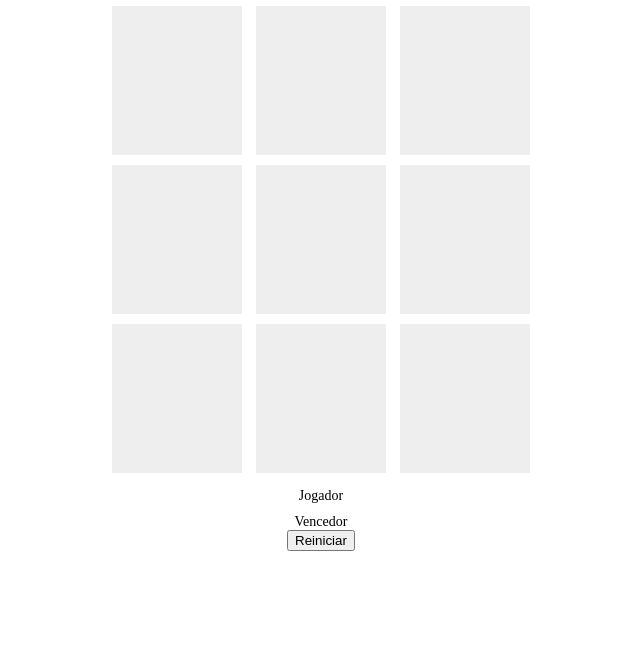
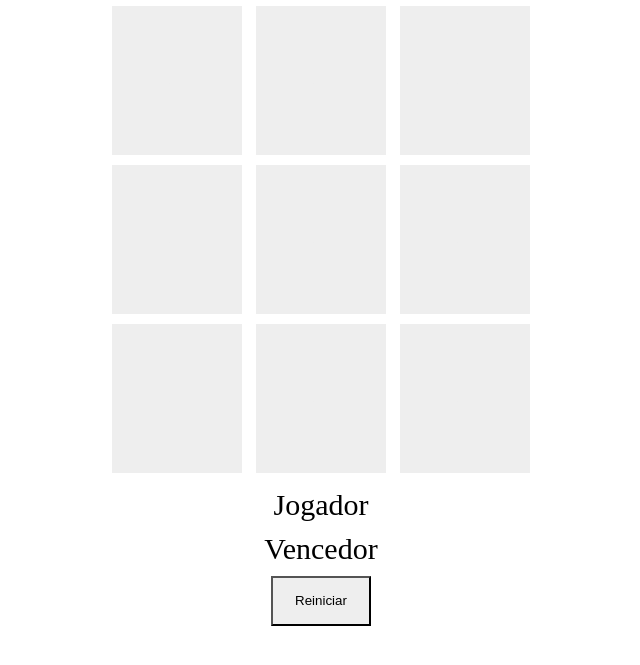
Before and after one commit to AllanRicksr/DIO-Jogo_da_velha, a plain HTML site: page index.html in a window 1280 px wide. Shown: the part 79-744 px from the top of the page, without its empty margins (319-959 px from the left). Drawn offline with Linux system fonts and the light colour scheme.

Commit message:
estilizando o button

```diff
--- a/style.css
+++ b/style.css
@@ -16,6 +16,14 @@ body {
 
 .jogador,
 .vencedor {
-    font-size: 14px;
+    font-size: 30px;
     margin-top: 10px;
 }
+
+button {
+    margin-top: 10px;
+    width: 100px;
+    height: 50px;
+    background: #eee;
+    cursor: pointer;
+}
```
